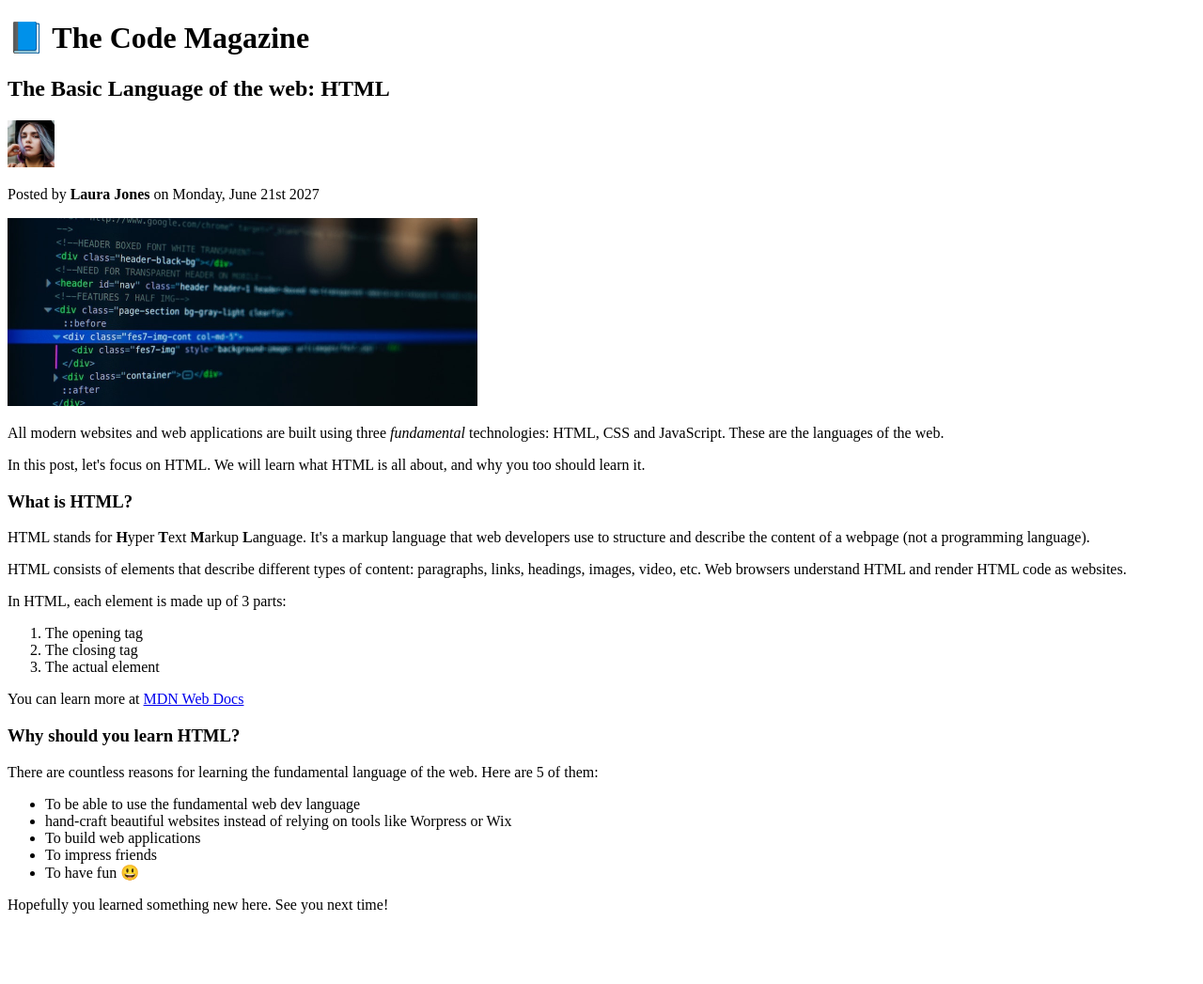
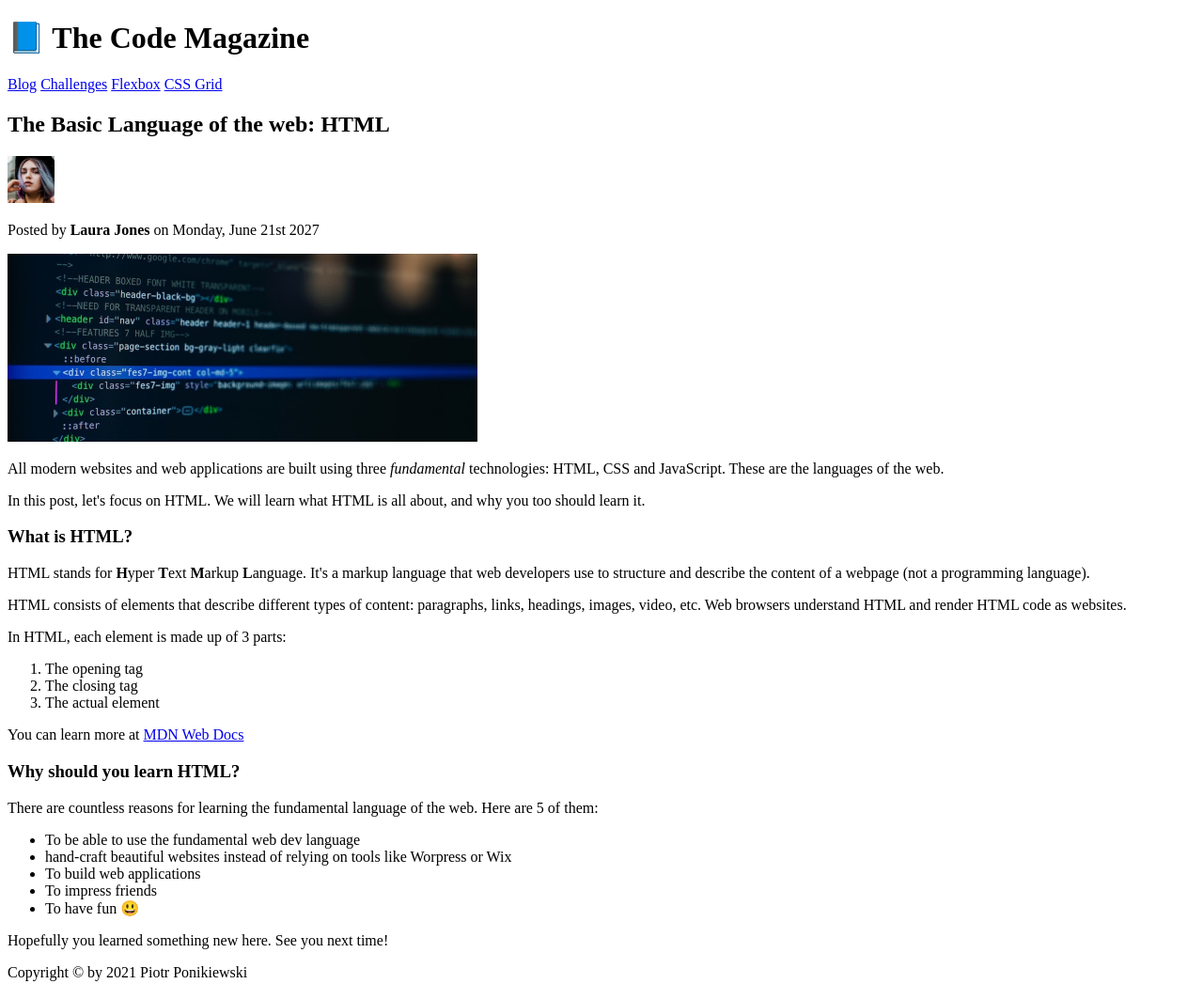
Before and after one commit to sitkapo/Course, a plain HTML site: page 02/index.html in a window 1280 px wide. Shown: the whole page at 94% size. Before the commit the page ends 988 px from the top, so only its background shows below. Drawn offline with Linux system fonts and the light colour scheme.

Commit message:
Structures

```diff
--- a/02/index.html
+++ b/02/index.html
@@ -8,8 +8,18 @@
   <body>
     <!--That how to write comments-->
 
+    <header>
       <h1>📘 The Code Magazine</h1>
 
+      <nav>
+        <a href="blog.html">Blog</a>
+        <a href="#">Challenges</a>
+        <a href="#">Flexbox</a>
+        <a href="#">CSS Grid</a>
+      </nav>
+    </header>
+    <article>
+      <header>
         <h2>The Basic Language of the web: HTML</h2>
 
         <img
@@ -27,6 +37,7 @@
           width="500"
           height="200"
         />
+      </header>
 
       <p>
         All modern websites and web applications are built using three
@@ -42,10 +53,10 @@
 
       <h3>What is HTML?</h3>
       <p>
-      HTML stands for <strong>H</strong>yper <b>T</b>ext <strong>M</strong>arkup
-      <b>L</b>anguage. It's a markup language that web developers use to
-      structure and describe the content of a webpage (not a programming
-      language).
+        HTML stands for <strong>H</strong>yper <b>T</b>ext
+        <strong>M</strong>arkup <b>L</b>anguage. It's a markup language that web
+        developers use to structure and describe the content of a webpage (not a
+        programming language).
       </p>
 
       <p>
@@ -67,8 +78,8 @@
         <a
           href="https://developer.mozilla.org/en-US/docs/Web/HTML"
           target="_blank"
-        >MDN Web Docs</a
-      >
+          >MDN Web Docs
+        </a>
       </p>
 
       <h3>Why should you learn HTML?</h3>
@@ -81,8 +92,8 @@
       <ul>
         <li>To be able to use the fundamental web dev language</li>
         <li>
-        hand-craft beautiful websites instead of relying on tools like Worpress
-        or Wix
+          hand-craft beautiful websites instead of relying on tools like
+          Worpress or Wix
         </li>
         <li>To build web applications</li>
         <li>To impress friends</li>
@@ -90,5 +101,8 @@
       </ul>
 
       <p>Hopefully you learned something new here. See you next time!</p>
+    </article>
+
+    <footer>Copyright &copy; by 2021 Piotr Ponikiewski</footer>
   </body>
 </html>
```
Also changed, not shown: 02/blog.html (+1 -0 lines). Lines whose indentation alone changed are shown as unchanged.
